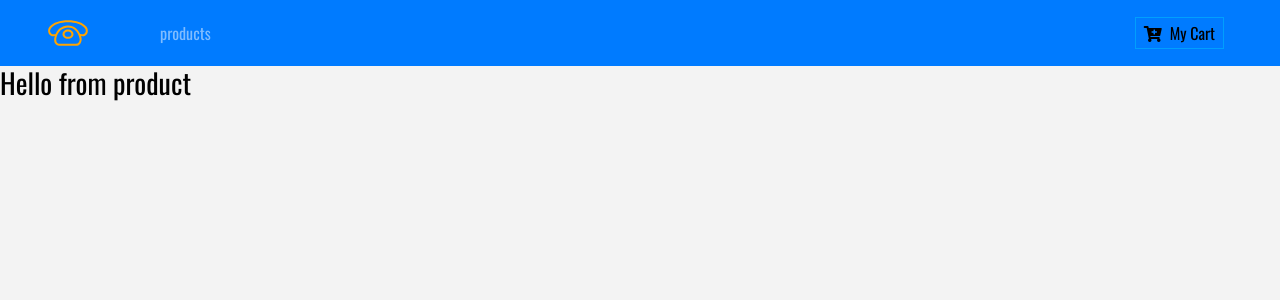
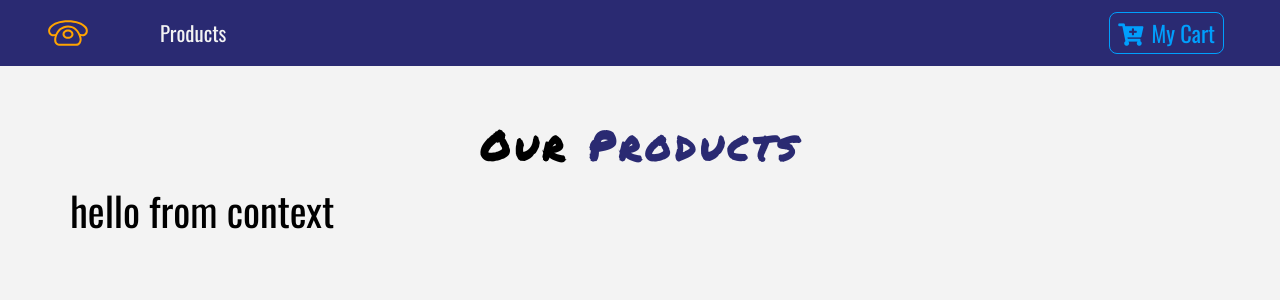
Before and after one commit to gkmaheshkrish/estore, a React (Create React App) app: page / in a window 1280 px wide. Shown: the top 300 px of the page. Built offline with nearby package versions, Linux system fonts and the light colour scheme.

Commit message:
CREATED WITH CONTEXT API

```diff
--- /dev/null
+++ b/src/components/Button.js
@@ -0,0 +1,28 @@
+import styled from "styled-components";
+
+export const ButtonContainer = styled.button`
+  text-transform: capitalize;
+  font-size: 1.4rem;
+  background: transparent;
+  border: 0.05rem solid var(--lightBlue);
+  border-color: ${props =>
+    props.cart ? "var(--mainYellow)" : "var(--lightBlue)"};
+  color: var(--lightBlue);
+  color: ${props => (props.cart ? "var(--mainYellow)" : "var(--lightBlue)")};
+  border-radius: 0.5rem;
+  padding: 0.2rem 0.5rem;
+  outline-color: red;
+  cursor: pointer;
+  display: inline-block;
+  margin: 0.2rem 0.5rem 0.2rem 0;
+  transition: all 0.5s ease-in-out;
+  &:hover {
+    background: var(--lightBlue);
+    background: ${props =>
+      props.cart ? "var(--mainYellow)" : "var(--lightBlue)"};
+    color: var(--mainBlue);
+  }
+  &:focus {
+    outline: none;
+  }
+`;
--- a/src/components/Navbar.js
+++ b/src/components/Navbar.js
@@ -2,11 +2,11 @@ import React, { Component } from "react";
 import { Link } from "react-router-dom";
 import styled from "styled-components";
 import logo from "../logo.svg";
-//import { ButtonContainer } from "./Button";
+import { ButtonContainer } from "./Button";
 export default class Navbar extends Component {
   render() {
     return (
-      <nav className="navbar navbar-expand-sm bg-primary navbar-dark px-sm-5">
+      <Nav className="navbar navbar-expand-sm  navbar-dark px-sm-5">
         {/*
 https://www.iconfinder.com/icons/1243689/call_phone_icon
 Creative Commons (Attribution 3.0 Unported);
@@ -29,12 +29,12 @@ https://www.iconfinder.com/Makoto_msk */}
             my cart
           </ButtonContainer>
         </Link>
-      </nav>
+      </Nav>
     );
   }
 }
 
-/*const Nav = styled.nav`
+const Nav = styled.nav`
   background: var(--mainBlue);
   .nav-link {
     color: var(--mainWhite) !important;
@@ -44,26 +44,22 @@ https://www.iconfinder.com/Makoto_msk */}
   @media (max-width: 576px) {
     .navbar-nav {
       flex-direction: row !important;
+`;
 
-
-   text-transform: capitalize;
- font - size: 1.4rem;
- background: transparent;
- */
- const ButtonContainer = styled.button`
- border: 0.05rem solid var(--lightBlue);
- border - radius: 0.5rem;
- padding: 0.2rem 0.5rem;
- outline - color: red;
- cursor: pointer;
- text-transform: capitalize;
- font - size: 1.4rem;
- background: transparent;
- display: inline - block;
- margin: 0.2rem 0.5rem 0.2rem 0;
- transition: all 0.5s ease -in -out;
-   &: hover {
-   background: var(--lightBlue);
-   color: var(--mainBlue);
- }
- `;
+// const ButtonContainer = styled.button`
+//   text-transform: capitalize;
+// font - size: 1.4rem;
+// background: transparent;
+// border: 0.05rem solid var(--lightBlue);
+// border - radius: 0.5rem;
+// padding: 0.2rem 0.5rem;
+// outline - color: red;
+// cursor: pointer;
+// display: inline - block;
+// margin: 0.2rem 0.5rem 0.2rem 0;
+// transition: all 0.5s ease -in -out;
+//   &: hover {
+//   background: var(--lightBlue);
+//   color: var(--mainBlue);
+// }
+// `;
--- a/src/components/Productlist.js
+++ b/src/components/Productlist.js
@@ -1,12 +1,31 @@
-import React, { Component } from 'react'
-import Product from './Product';
-
-export default class   extends Component {
-    render() {
-        return (
-            <div>
-              <Product></Product>
+import React, { Component } from "react";
+import Product from "./Product";
+import Title from "./Title";
+import { storeProducts } from "../data";
+import styled from "styled-components";
+import { ProductConsumer } from "../context";
+export default class ProductList extends Component {
+  state = {
+    products: storeProducts
+  };
+  render() {
+    return (
+      <React.Fragment>
+       <div className="py-5">
+          <div className="container">
+            <Title name="our" title="products" />
+            <div className="row">
+              <ProductConsumer>
+                {
+                    hello =>{
+                        return <h1>{hello}</h1>;
+                            }
+                }
+              </ProductConsumer>
             </div>
-        )
-    }
+          </div>
+        </div>
+      </React.Fragment>
+    );
+  }
 }
--- /dev/null
+++ b/src/components/Title.js
@@ -0,0 +1,13 @@
+import React from "react";
+
+export default function Title({ name, title }) {
+  return (
+    <div className="row">
+      <div className="col-10 mx-auto my-2 text-center text-title">
+        <h1 className="text-capitalize font-weight-bold">
+          {name} <strong className="text-blue">{title}</strong>
+        </h1>
+      </div>
+    </div>
+  );
+}
--- /dev/null
+++ b/src/context.js
@@ -0,0 +1,23 @@
+import React, { Component } from 'react'
+
+
+const ProductContext =React.createContext();
+//Provider
+
+//consumer
+
+class ProductProvider  extends Component {
+    render() {
+        return (
+            <div>
+                <ProductContext.Provider value="hello from context">
+                    {this.props.children}
+                </ProductContext.Provider>
+
+            </div>
+        )
+    }
+}
+
+const ProductConsumer = ProductContext.Consumer;
+export{ProductProvider,ProductConsumer};
```
Also changed, not shown: src/index.js (+5 -2 lines).
